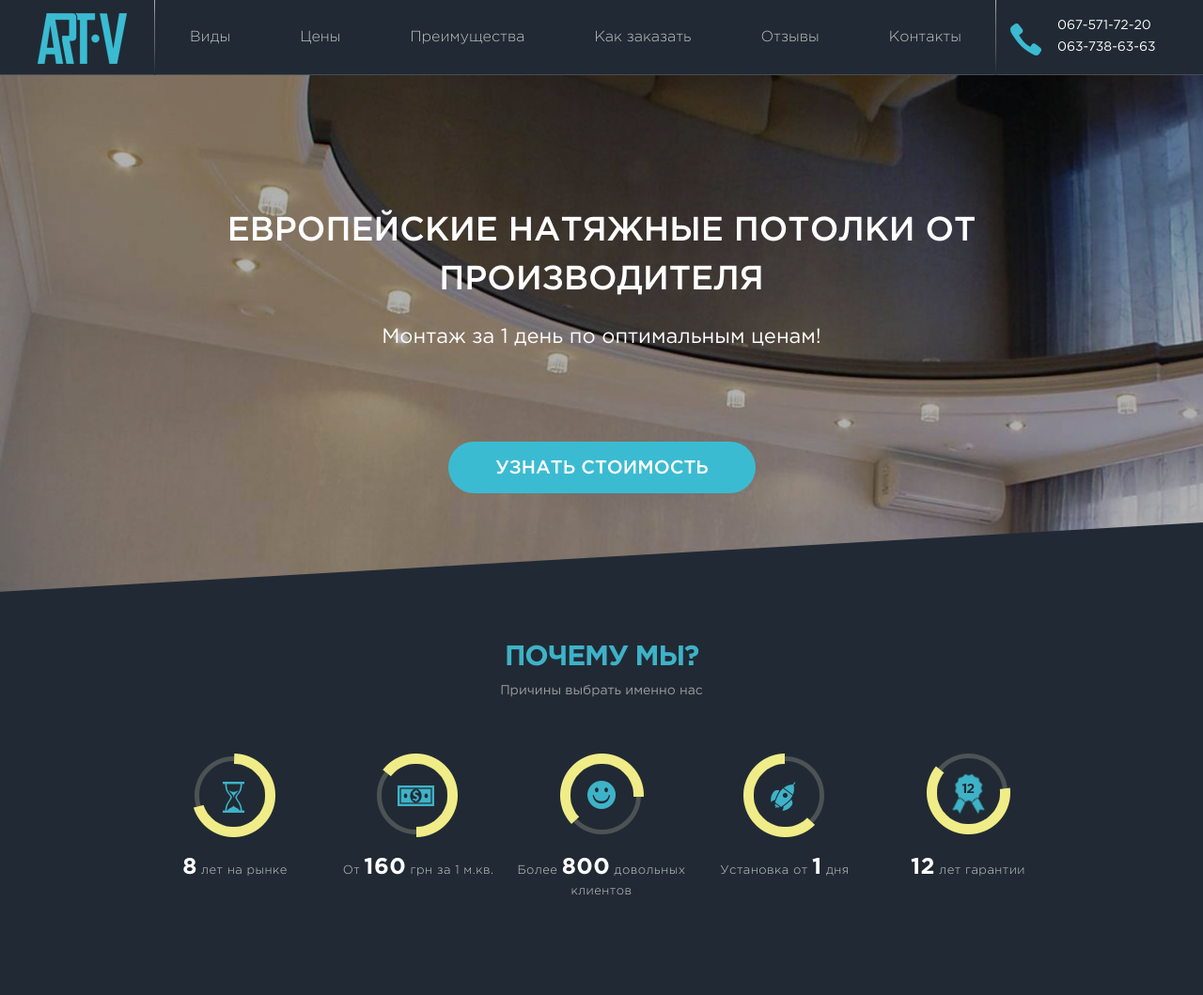
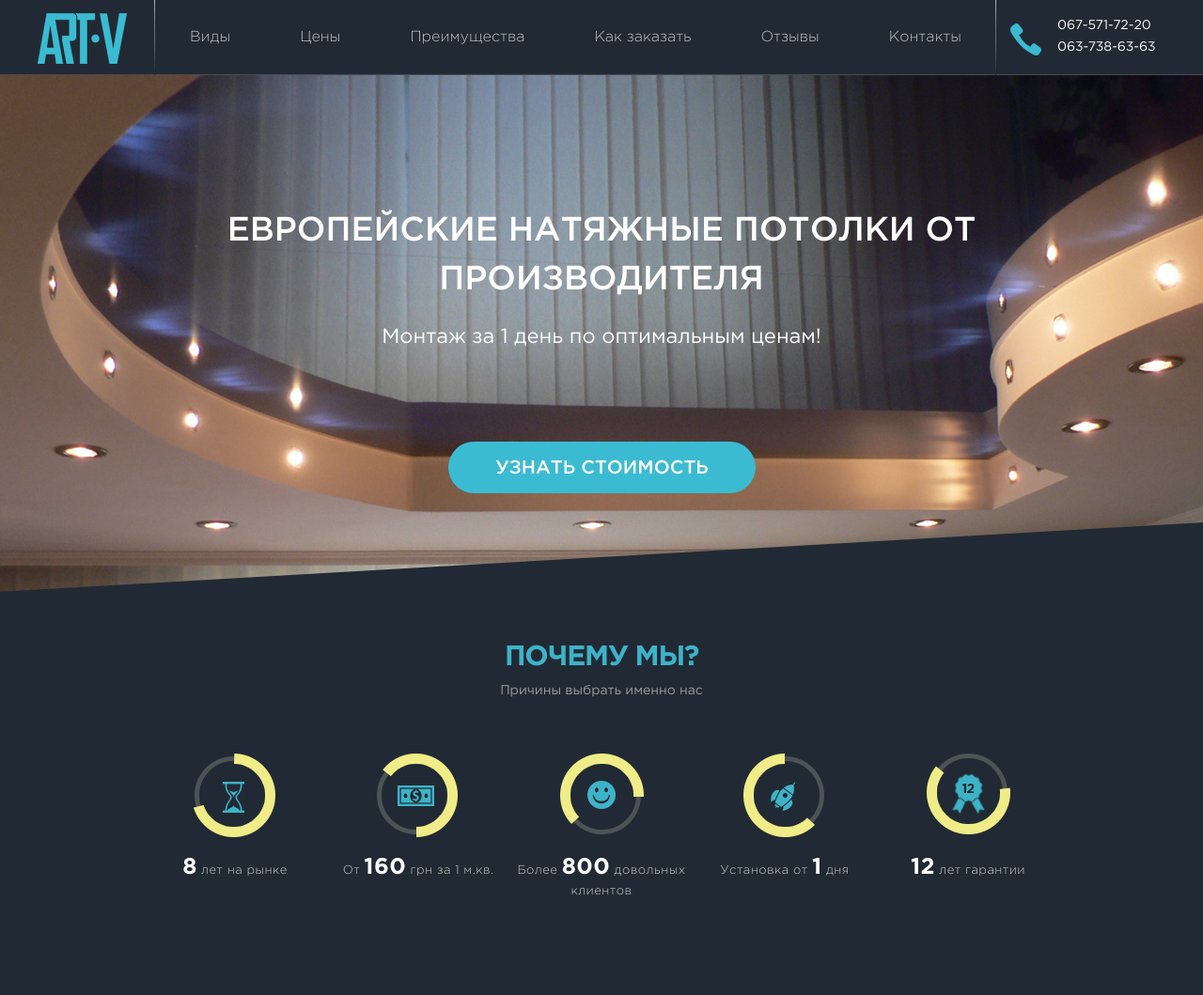
Before and after one commit to LoveWebDesign/Stretch-Ceiling, a PHP site: page / in a window 1280 px wide. Shown: the top 1059 px of the page at 94% size. Run offline with PHP 8.4, Linux system fonts and the light colour scheme.

Commit message:
change header background

```diff
--- a/css/styles.css
+++ b/css/styles.css
@@ -125,7 +125,7 @@ nav {
 
 
 header {
-	background: url('../images/main.jpg') no-repeat;
+	background: url('../images/bg-1.jpg') no-repeat;
 	background-size: cover;
 	height: 650px;
 	margin: 0 auto;
@@ -968,6 +968,7 @@ label {
 .footer-phone {
 	color: #fff;
 	font: 16px 'Gotham-Pro-Regular';
+	letter-spacing:
 	margin: 0 0 12px;
 }
 
```
Also changed, not shown: images/bg-1.jpg (added), images/main.jpg (deleted).
